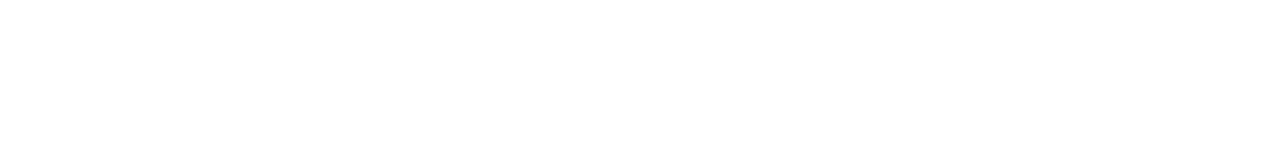
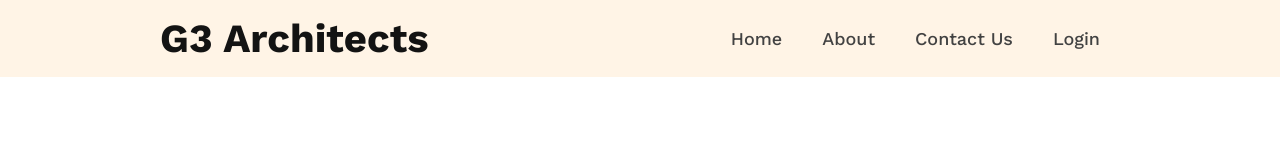
Before and after one commit to BurhanUddinAhmad/g3-architects, a plain HTML site: page index.html in a window 1280 px wide. Drawn offline with nearby package versions, Linux system fonts and the light colour scheme.

Commit message:
Added nav bar

```diff
--- a/css/style.css
+++ b/css/style.css
@@ -0,0 +1,52 @@
+/* Reset style  */
+@import url('https://fonts.googleapis.com/css2?family=Work+Sans:wght@300;400;500;700;800&display=swap');
+* {
+    margin: 0;padding: 0;box-sizing: border-box;
+    font-family: 'Work Sans', sans-serif;
+    font-size: 62.5%;
+}
+
+/* Common style */
+.container {
+    width: 75%;
+    max-width: 144rem;
+    margin: 0 auto;
+}
+h3 {
+    color: #131313;
+    font-size: 4rem;
+    font-weight: 700;
+}
+/* Header Design  */
+header {
+    background: rgba(255, 144, 14, 0.10);
+}
+nav {
+    display: flex;
+    justify-content: space-between;
+    align-items: center;
+    padding: 1.5rem 0;
+}
+nav ul {
+    display: flex;
+    list-style: none;
+}
+nav h3 a {
+    text-decoration: none;
+    color: #131313;
+    font-size: 4rem;
+    font-weight: 700;
+
+}
+nav ul a {
+    display: block;
+    text-decoration: none;
+    color: #424242;
+    font-size: 1.8rem;
+    font-weight: 500;
+    padding: 1rem 2rem;
+    transition: .3s ease;
+}
+nav ul a:hover {
+    color: #000;
+}
--- a/index.html
+++ b/index.html
@@ -8,6 +8,18 @@
     <link rel="stylesheet" href="./css/responsive.css">
 </head>
 <body>
-
+    <header>
+        <nav class="container">
+            <h3><a href="#">G3 Architects</a></h3>
+            <ul>
+                <li><a href="#">Home</a></li>
+                <li><a href="#">About</a></li>
+                <li><a href="#">Contact Us</a></li>
+                <li><a href="#">Login</a></li>
+            </ul>
+        </nav>
+    </header>
+    <main></main>
+    <footer></footer>
 </body>
 </html>
```
